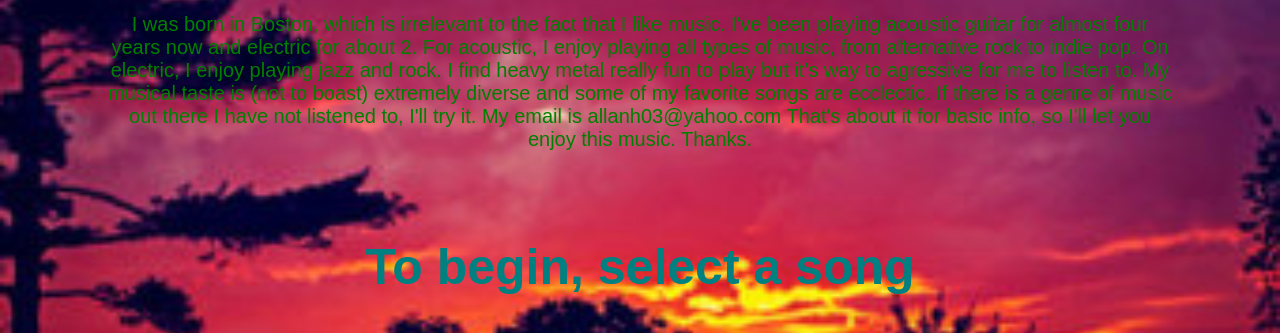
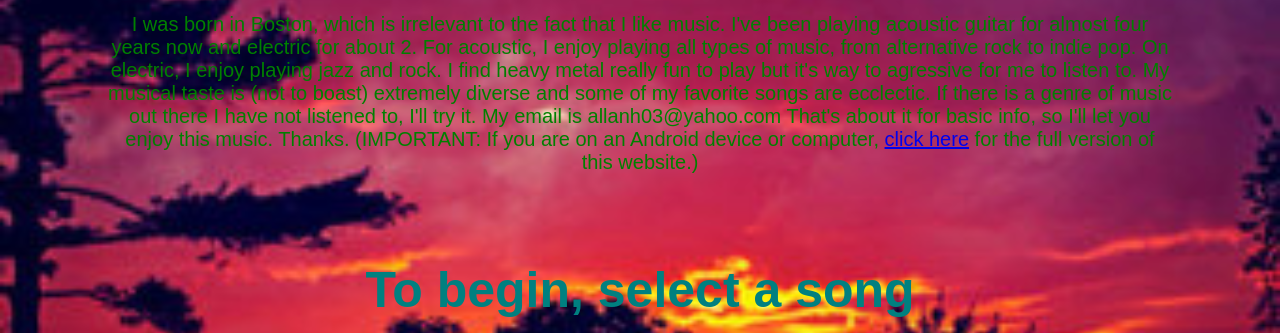
Before and after one commit to AlbyShure/leap-b4-u-look-mp, a plain HTML site: page index.html in a window 1280 px wide. Shown: the part 467-800 px from the top of the page. Drawn offline with nearby package versions, Linux system fonts and the light colour scheme.

Commit message:
1st iteration
Linked full version of website.

```diff
--- a/index.html
+++ b/index.html
@@ -12,7 +12,7 @@
       <h2>About the project</h2>
       <p>So leap b4 u look is a little project for me right now. However, I'm still in school, so I dont have a lot of free time, but hopefully soon I'll be able to start making some Indie Electronica, Lo-fi jazz, reggae, heck maybe even some alternative or indie rock. This website is for you guys to enjoy some of my personal picks. Below are some types of music that I enjoy and would maybe like to make in the future (probably not though). I'm a pretty chill dude but I get a lot of energy when I'm around people, (I'm social), but I still like chill music and hopefully I'll be able to give you guys some of that stuff when I get the chance. Like I said though, school is a pain and it takes up every waking moment. (DISCLAIMER: I did not make any of these songs. All rights to their respective owners. These songs are merely examples of types of music I enjoy and would maybe like to produce sometime in the future.)</p>
       <h2>About moi</h2>
-      <p>I was born in Boston, which is irrelevant to the fact that I like music. I've been playing acoustic guitar for almost four years now and electric for about 2. For acoustic, I enjoy playing all types of music, from alternative rock to indie pop. On electric, I enjoy playing jazz and rock. I find heavy metal really fun to play but it's way to agressive for me to listen to. My musical taste is (not to boast) extremely diverse and some of my favorite songs are ecclectic. If there is a genre of music out there I have not listened to, I'll try it. My email is allanh03@yahoo.com That's about it for basic info, so I'll let you enjoy this music. Thanks.</p>
+      <p>I was born in Boston, which is irrelevant to the fact that I like music. I've been playing acoustic guitar for almost four years now and electric for about 2. For acoustic, I enjoy playing all types of music, from alternative rock to indie pop. On electric, I enjoy playing jazz and rock. I find heavy metal really fun to play but it's way to agressive for me to listen to. My musical taste is (not to boast) extremely diverse and some of my favorite songs are ecclectic. If there is a genre of music out there I have not listened to, I'll try it. My email is allanh03@yahoo.com That's about it for basic info, so I'll let you enjoy this music. Thanks. (IMPORTANT: If you are on an Android device or computer, <a href="https://albyshure.github.io/leap-b4-u-look-mp/">click here</a> for the full version of this website.)</p>
     </div>
     <div id="hello">
       <h4>To begin, select a song</h4>
```
